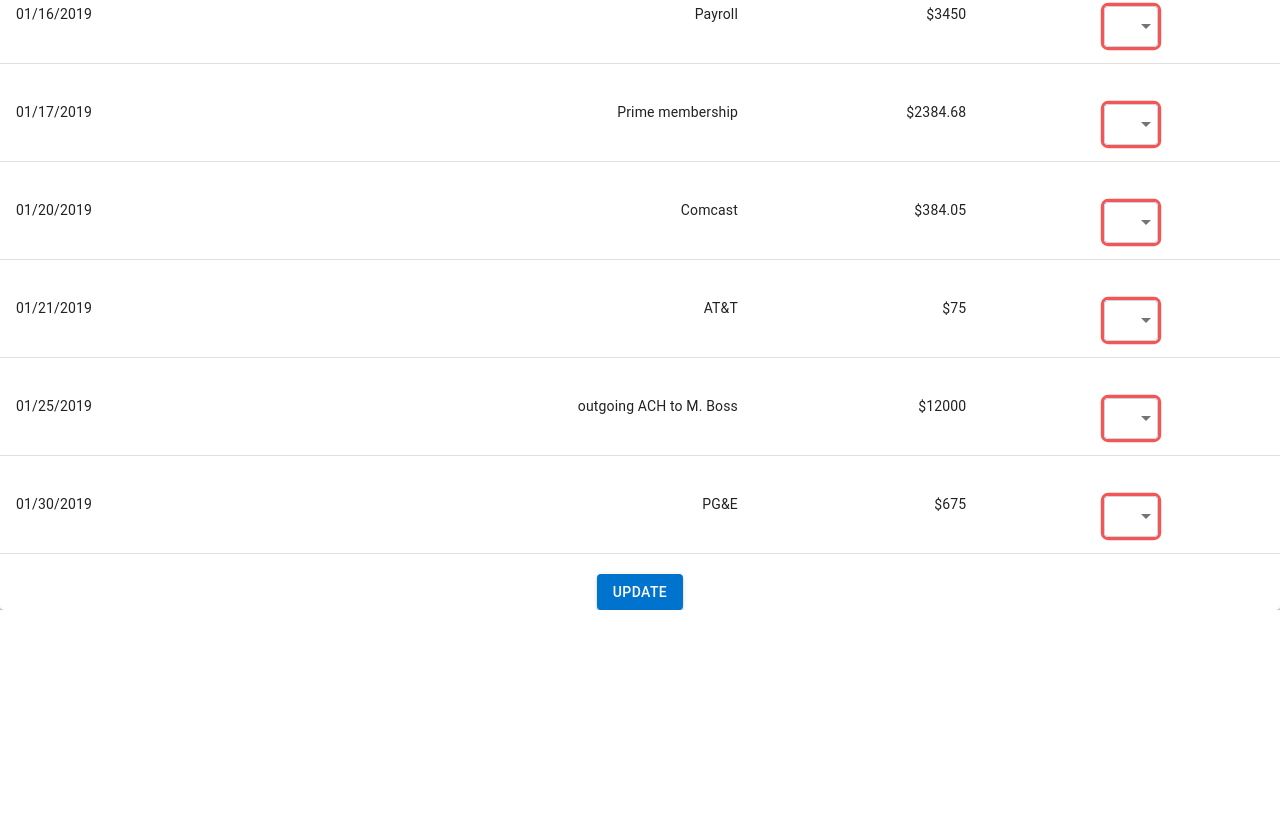
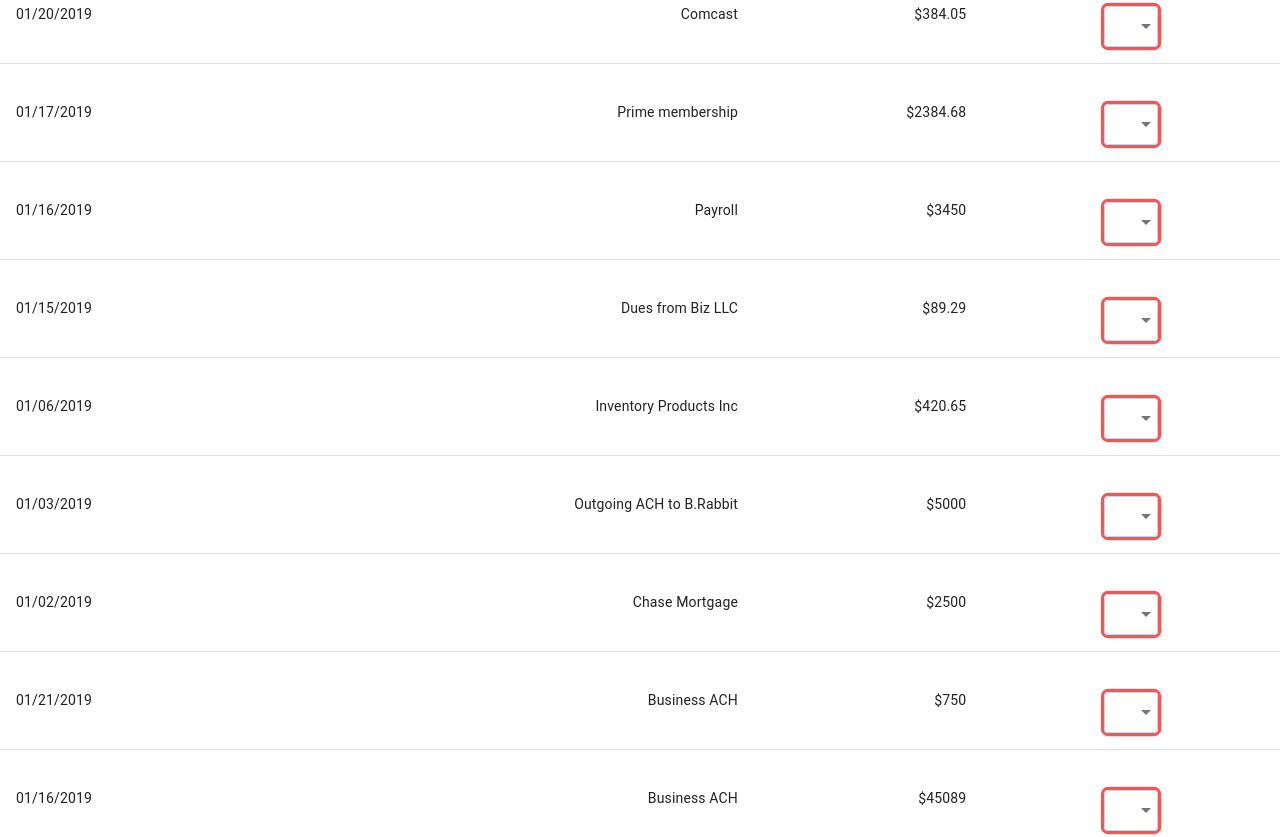
Before and after one commit to diaz4674/LedgerFire, a React (Create React App) app: page / in a window 1280 px wide. Shown: the part 618-1455 px from the top of the page. Before the commit the page ends 1228 px from the top, so only its background shows below. Built offline with nearby package versions, Linux system fonts and the light colour scheme.

Commit message:
added income to table

```diff
--- a/src/components/Breakeven/BankTypesTable.js
+++ b/src/components/Breakeven/BankTypesTable.js
@@ -10,6 +10,7 @@
 import { withRouter } from "react-router-dom";
 import Dropdown from "./Dropdown";
 import Button from "@material-ui/core/Button";
+import IncomeDropdown from "./IncomeDropdown";
 
 const useStyles = makeStyles(theme => ({
   root: {
@@ -35,6 +36,15 @@
 
 const BankTypesTable = props => {
   const classes = useStyles();
+  const [noDupes, setnoDupes] = React.useState([]);
+
+  React.useEffect(() => {
+    props.transactions.map((transaction, i) =>
+      noDupes.includes(transaction)
+        ? null
+        : setnoDupes([...noDupes, transaction])
+    );
+  });
 
   const type = (type, key) => {
     if (
@@ -51,7 +61,8 @@
         type: props.transactions[key].type,
         expense: "Variable"
       });
-    } else if (
+    }
+    if (
       (type === 50) |
       (type === 60) |
       (type === 70) |
@@ -61,6 +72,15 @@
       (type === 110) |
       (type === 120)
     ) {
+      props.updateData({
+        date: props.transactions[key].date,
+        name: props.transactions[key].name,
+        amount: props.transactions[key].amount,
+        type: props.transactions[key].type,
+        expense: "Fixed"
+      });
+    }
+    if ((type === 150) | (type === 160)) {
       props.updateData({
         date: props.transactions[key].date,
         name: props.transactions[key].name,
@@ -84,8 +104,8 @@
             </TableRow>
           </TableHead>
           <TableBody>
-            {props.transactions.map((transaction, i) =>
-              transaction.type === "deposit" ? null : (
+            {noDupes.map((transaction, i) => (
+              // transaction.type === "deposit" ? null :
               <TableRow key={i}>
                 <TableCell component="th" scope="row">
                   {transaction.date}
@@ -93,11 +113,14 @@
                 <TableCell align="right">{transaction.name}</TableCell>
                 <TableCell align="right">${transaction.amount}</TableCell>
                 <TableCell align="center">
+                  {transaction.type === "deposit" ? (
+                    <IncomeDropdown expenseType={type} transactionKey={i} />
+                  ) : (
                     <Dropdown expenseType={type} transactionKey={i} />
+                  )}
                 </TableCell>
               </TableRow>
-              )
-            )}
+            ))}
           </TableBody>
         </Table>
         <Button
--- /dev/null
+++ b/src/components/Breakeven/IncomeDropdown.js
@@ -0,0 +1,95 @@
+import React from "react";
+import { makeStyles, withStyles } from "@material-ui/core/styles";
+import InputLabel from "@material-ui/core/InputLabel";
+import MenuItem from "@material-ui/core/MenuItem";
+import FormControl from "@material-ui/core/FormControl";
+import Select from "@material-ui/core/Select";
+import InputBase from "@material-ui/core/InputBase";
+
+const BootstrapInput = withStyles(theme => ({
+  root: {
+    "label + &": {
+      marginTop: theme.spacing(3),
+      width: "100%"
+    }
+  },
+  input: {
+    borderRadius: 4,
+    position: "relative",
+    backgroundColor: theme.palette.background.paper,
+    border: "1px solid #ced4da",
+    fontSize: 16,
+    padding: "10px 26px 10px 12px",
+    transition: theme.transitions.create(["border-color", "box-shadow"]),
+    // Use the system font instead of the default Roboto font.
+    fontFamily: [
+      "-apple-system",
+      "BlinkMacSystemFont",
+      '"Segoe UI"',
+      "Roboto",
+      '"Helvetica Neue"',
+      "Arial",
+      "sans-serif",
+      '"Apple Color Emoji"',
+      '"Segoe UI Emoji"',
+      '"Segoe UI Symbol"'
+    ].join(","),
+    "&:focus": {
+      borderRadius: 4,
+      borderColor: "#80bdff",
+      boxShadow: "0 0 0 0.2rem rgba(0,123,255,.25)"
+    }
+  }
+}))(InputBase);
+
+const useStyles = makeStyles(theme => ({
+  root: {
+    display: "flex",
+    flexWrap: "wrap"
+  },
+  margin: {
+    // margin: theme.spacing(1)
+    margin: "0 auto"
+  },
+  redbox: {
+    borderRadius: 4,
+    boxShadow: "0 0 0 0.2rem rgba(242,86,86)"
+  }
+}));
+
+const IncomeDropdown = props => {
+  const classes = useStyles();
+  const [expenseName, setexpenseName] = React.useState("");
+  const [expenseType, setexpenseType] = React.useState("");
+
+  const handleChange = async event => {
+    await setexpenseName(event.target.value);
+    props.expenseType(event.target.value, props.transactionKey);
+  };
+
+  return (
+    <form className={classes.root} autoComplete="off">
+      <FormControl className={classes.margin}>
+        <InputLabel htmlFor="expense-type">Type</InputLabel>
+        <Select
+          value={expenseName}
+          onChange={handleChange}
+          // $`{}`
+          input={
+            <BootstrapInput
+              className={expenseName === "" ? classes.redbox : null}
+              name={expenseType}
+              id="expense-customized-select"
+            />
+          }
+        >
+          {/* <MenuItem value="" /> */}
+          <MenuItem value={150}>Commission</MenuItem>
+          <MenuItem value={160}>Sales</MenuItem>
+        </Select>
+      </FormControl>
+    </form>
+  );
+};
+
+export default IncomeDropdown;
--- a/src/components/Dashboard.js
+++ b/src/components/Dashboard.js
@@ -23,7 +23,9 @@
   const sendData = async e => {
     let filtered = [];
     await props.transactions.map(expense => {
-      return expense.type !== "deposit" ? filtered.push(expense) : null;
+      // return expense.type !== "deposit" ?
+      filtered.push(expense)
+      //  : null;
     });
     console.log(filtered.length + "and data is" + data.length);
     data.length === filtered.length
--- a/src/reducers/BankData.js
+++ b/src/reducers/BankData.js
@@ -91,12 +91,12 @@
       amount: 12000.0,
       type: "expense"
     },
-    // {
-    //   date: "01/30/2019",
-    //   name: "Payroll",
-    //   amount: 3500.0,
-    //   type: "expense"
-    // },
+    {
+      date: "01/30/2019",
+      name: "Payroll",
+      amount: 3500.0,
+      type: "expense"
+    },
     {
       date: "01/30/2019",
       name: "PG&E",
```
Lines whose indentation alone changed are shown as unchanged.
